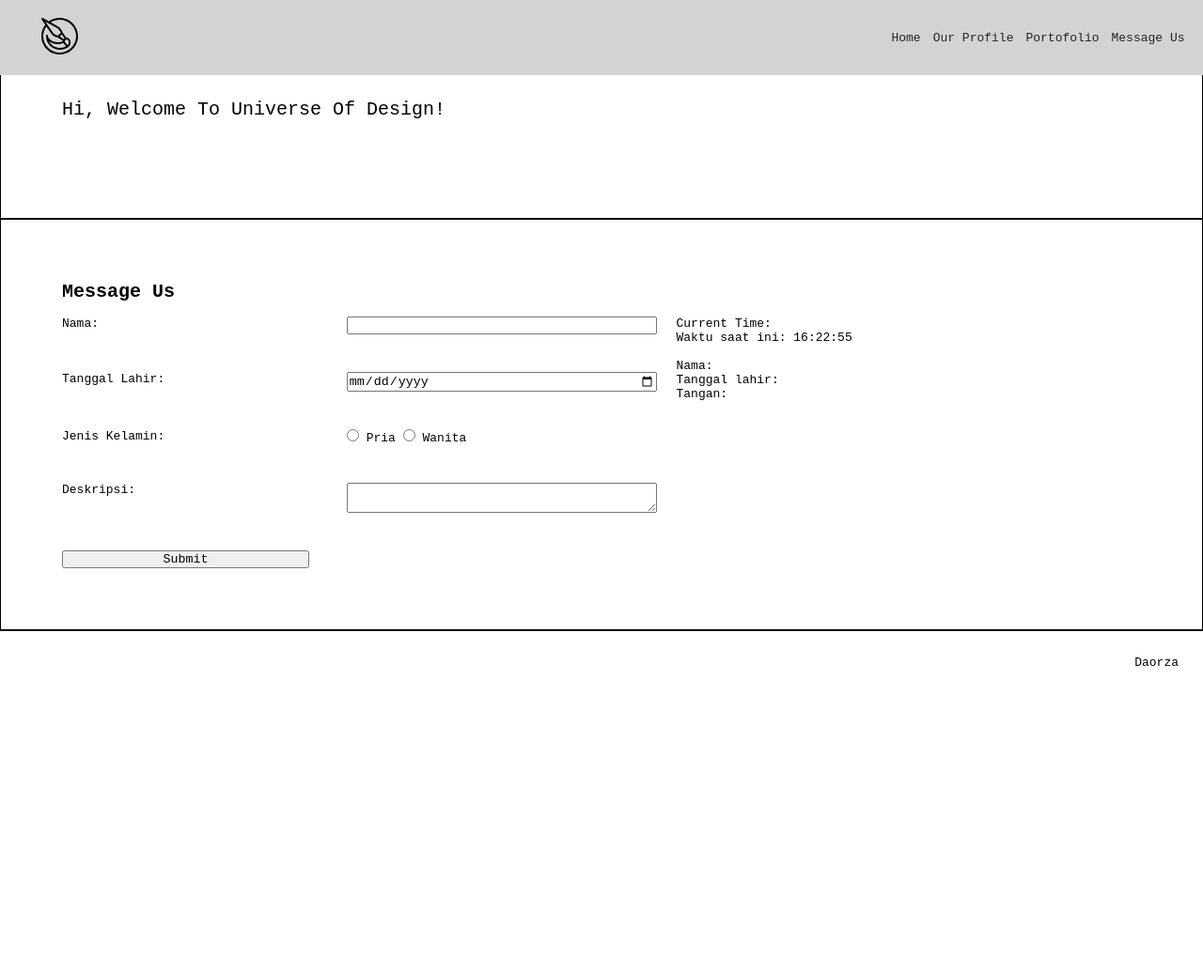
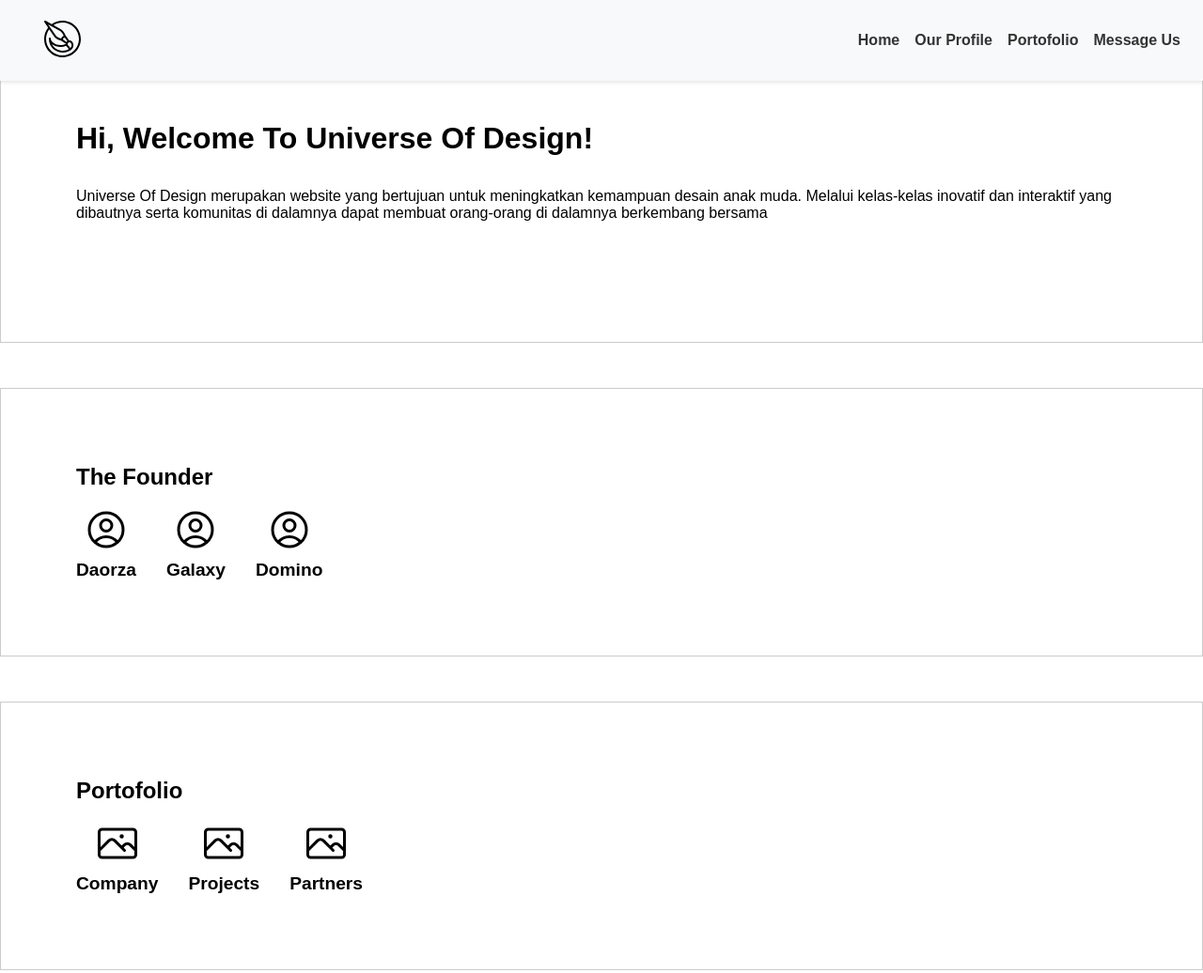
Before and after one commit to revou-fundamental-course/19-feb-24-Daorza, a plain HTML site: page index.html in a window 1280 px wide. Shown: the top 1036 px of the page at 94% size. Before the commit the page ends 800 px from the top, so only its background shows below. Drawn offline with Linux system fonts and the light colour scheme.

Commit message:
second commit

```diff
--- a/css/style.css
+++ b/css/style.css
@@ -2,18 +2,19 @@
     padding: 0;
     margin: 0;
     box-sizing: border-box;
-    font-family: monospace;
+    font-family: Arial, sans-serif;
 }
 
 nav {
     position: fixed;
-    background-color: lightgray;
+    background-color: #f8f9fa;
     display: flex;
     align-items: center;
     justify-content: space-between;
     width: 100%;
-    color: #252525;
+    color: #333;
     padding: 1rem;
+    box-shadow: 0 2px 4px rgba(0, 0, 0, 0.1);
 }
 
 .nav-menu {
@@ -22,54 +23,92 @@ nav {
 
 .nav-menu > div {
     padding: 0.5rem;
-    decoration: none;
+    text-decoration: none;
 }
-.nav-menu > div > a{
+
+.nav-menu > div > a {
     text-decoration: none;
-    color: #252525;
+    color: #333;
+    font-weight: bold;
+    transition: color 0.3s ease;
+}
 
+.nav-menu > div > a:hover {
+    color: #007bff;
 }
 
 .body {
     padding: 8rem 5rem;
-    border: 1px solid #000;
+    border: 1px solid #ccc;
 }
 
 .hi {
-    font-size: x-large;
-    font-weight: medium;
+    font-size: 2rem;
+    font-weight: bold;
+    margin-bottom: 1rem;
 }
 
 footer {
     text-align: right;
     padding: 2rem;
-    border-top: 1px solid #252525;
+    border-top: 1px solid #ccc;
 }
 
-.message {
-    border: 1px solid #000;
+.section {
+    border: 1px solid #ccc;
     padding: 5rem;
+    margin-top: 3rem;
 }
 
 .bold {
     font-weight: bold;
-    font-size: x-large;
+    font-size: 1.5rem;
 }
 
 .grid-2 {
     display: grid;
-    grid-template-columns: auto auto;
-    gap: 20px
+    grid-template-columns: repeat(auto-fit, minmax(300px, 1fr));
+    gap: 20px;
 }
 
 form {
     display: grid;
     grid-template-columns: auto auto;
-    gap: 40px
+    gap: 40px;
 }
 
 .submit {
     width: 100%;
-    grid-column: span 2;
     padding: 1rem 2rem;
+    background-color: #007bff;
+    color: #fff;
+    border: none;
+    cursor: pointer;
+    transition: background-color 0.3s ease;
 }
+
+.submit:hover {
+    background-color: #0056b3;
+}
+
+.gallery {
+    display: flex;
+    gap: 2rem;
+}
+
+.gallery div {
+    display: flex;
+    flex-direction: column;
+    align-items: center;
+}
+
+.gallery div svg {
+    width: 3rem;
+    height: 3rem;
+    margin-bottom: 0.5rem;
+}
+
+.gallery div .bold {
+    font-size: 1.2rem;
+    text-align: center;
+}
--- a/index.html
+++ b/index.html
@@ -18,15 +18,69 @@
         <div class="nav-menu" id="home">
             <div><a href="#home">Home</a></div>
             <div><a href="#profile"> Our Profile</a></div>
-            <div><a href="#portofoilio"> Portofolio</a></div>
+            <div><a href="#portofolio"> Portofolio</a></div>
             <div><a href="#message">Message Us</a> </div>
         </div>
     </nav>
     <div class="body">
         <div class="hi">Hi, Welcome To Universe Of Design!</div>
+        <br>
+        <div>Universe Of Design merupakan website yang bertujuan untuk meningkatkan kemampuan desain anak muda. Melalui kelas-kelas inovatif dan interaktif yang dibautnya serta komunitas di dalamnya dapat membuat orang-orang di dalamnya berkembang bersama</div>
     </div>
 
-    <section id="message" class="message">
+    <section id="profile" class="section">
+        <div class="bold">
+            The Founder
+        </div>
+        <br>
+        <div class="gallery">
+            <div>
+                <svg xmlns="http://www.w3.org/2000/svg" fill="none" viewBox="0 0 24 24" stroke-width="1.5" stroke="currentColor" class="w-6 h-6">
+                    <path stroke-linecap="round" stroke-linejoin="round" d="M17.982 18.725A7.488 7.488 0 0 0 12 15.75a7.488 7.488 0 0 0-5.982 2.975m11.963 0a9 9 0 1 0-11.963 0m11.963 0A8.966 8.966 0 0 1 12 21a8.966 8.966 0 0 1-5.982-2.275M15 9.75a3 3 0 1 1-6 0 3 3 0 0 1 6 0Z" />
+                  </svg>
+                <div class="bold">Daorza</div>
+            </div>
+            <div>
+                <svg xmlns="http://www.w3.org/2000/svg" fill="none" viewBox="0 0 24 24" stroke-width="1.5" stroke="currentColor" class="w-6 h-6">
+                    <path stroke-linecap="round" stroke-linejoin="round" d="M17.982 18.725A7.488 7.488 0 0 0 12 15.75a7.488 7.488 0 0 0-5.982 2.975m11.963 0a9 9 0 1 0-11.963 0m11.963 0A8.966 8.966 0 0 1 12 21a8.966 8.966 0 0 1-5.982-2.275M15 9.75a3 3 0 1 1-6 0 3 3 0 0 1 6 0Z" />
+                  </svg>
+                <div class="bold">Galaxy</div>
+            </div>
+            <div>
+                <svg xmlns="http://www.w3.org/2000/svg" fill="none" viewBox="0 0 24 24" stroke-width="1.5" stroke="currentColor" class="w-6 h-6">
+                    <path stroke-linecap="round" stroke-linejoin="round" d="M17.982 18.725A7.488 7.488 0 0 0 12 15.75a7.488 7.488 0 0 0-5.982 2.975m11.963 0a9 9 0 1 0-11.963 0m11.963 0A8.966 8.966 0 0 1 12 21a8.966 8.966 0 0 1-5.982-2.275M15 9.75a3 3 0 1 1-6 0 3 3 0 0 1 6 0Z" />
+                  </svg>
+                <div class="bold">Domino</div>
+            </div>
+        </div>
+    </section>
+    <section id="portofolio" class="section">
+        <div class="bold">
+            Portofolio
+        </div>
+        <br>
+        <div class="gallery">
+           <div>
+            <svg xmlns="http://www.w3.org/2000/svg" fill="none" viewBox="0 0 24 24" stroke-width="1.5" stroke="currentColor" class="w-6 h-6">
+                <path stroke-linecap="round" stroke-linejoin="round" d="m2.25 15.75 5.159-5.159a2.25 2.25 0 0 1 3.182 0l5.159 5.159m-1.5-1.5 1.409-1.409a2.25 2.25 0 0 1 3.182 0l2.909 2.909m-18 3.75h16.5a1.5 1.5 0 0 0 1.5-1.5V6a1.5 1.5 0 0 0-1.5-1.5H3.75A1.5 1.5 0 0 0 2.25 6v12a1.5 1.5 0 0 0 1.5 1.5Zm10.5-11.25h.008v.008h-.008V8.25Zm.375 0a.375.375 0 1 1-.75 0 .375.375 0 0 1 .75 0Z" />
+              </svg>
+              <div class="bold">Company</div>
+           </div>
+           <div>
+            <svg xmlns="http://www.w3.org/2000/svg" fill="none" viewBox="0 0 24 24" stroke-width="1.5" stroke="currentColor" class="w-6 h-6">
+                <path stroke-linecap="round" stroke-linejoin="round" d="m2.25 15.75 5.159-5.159a2.25 2.25 0 0 1 3.182 0l5.159 5.159m-1.5-1.5 1.409-1.409a2.25 2.25 0 0 1 3.182 0l2.909 2.909m-18 3.75h16.5a1.5 1.5 0 0 0 1.5-1.5V6a1.5 1.5 0 0 0-1.5-1.5H3.75A1.5 1.5 0 0 0 2.25 6v12a1.5 1.5 0 0 0 1.5 1.5Zm10.5-11.25h.008v.008h-.008V8.25Zm.375 0a.375.375 0 1 1-.75 0 .375.375 0 0 1 .75 0Z" />
+              </svg>
+              <div class="bold">Projects</div>
+           </div>
+           <div>
+            <svg xmlns="http://www.w3.org/2000/svg" fill="none" viewBox="0 0 24 24" stroke-width="1.5" stroke="currentColor" class="w-6 h-6">
+                <path stroke-linecap="round" stroke-linejoin="round" d="m2.25 15.75 5.159-5.159a2.25 2.25 0 0 1 3.182 0l5.159 5.159m-1.5-1.5 1.409-1.409a2.25 2.25 0 0 1 3.182 0l2.909 2.909m-18 3.75h16.5a1.5 1.5 0 0 0 1.5-1.5V6a1.5 1.5 0 0 0-1.5-1.5H3.75A1.5 1.5 0 0 0 2.25 6v12a1.5 1.5 0 0 0 1.5 1.5Zm10.5-11.25h.008v.008h-.008V8.25Zm.375 0a.375.375 0 1 1-.75 0 .375.375 0 0 1 .75 0Z" />
+              </svg>
+              <div class="bold">Partners</div>
+           </div>
+        </div>
+    </section>
+    <section id="message" class="section">
         <div class="bold">
             Message Us
         </div>
@@ -52,14 +106,10 @@
                 <p>Current Time:<div id="waktu"></div>
                 </p>
                 <br>
-                <p id="hasilNama"></p>
-                <p id="hasilTanggalLahir"></p>
-                <p id="hasilJenisKelamin"></p>
-                <p id="hasilDeskripsi"></p>
-                <div>Nama: </div>
-                <div>Tanggal lahir:</div>
-                <div>Tangan:</div>
-                <div></div>
+                <div>Nama: <div id="hasilNama"></div> </div>
+                <div>Tanggal lahir: <div id="hasilNama"></div></div>
+                <div>Jenis Kelamin: <div id="hasilNama"></div></div>
+                <div>Deskripsi <div id="hasilNama"></div></div>
             </div>
         </div>
     </section>
--- a/js/script.js
+++ b/js/script.js
@@ -12,7 +12,10 @@ function tampilkanWaktu() {
 window.addEventListener('load', tampilkanWaktu);
 
 const form = document.getElementById('myForm');
-const hasilDiv = document.getElementById('hasil');
+const hasilNama = document.getElementById('hasilNama');
+const hasilTanggalLahir = document.getElementById('hasilTanggalLahir');
+const hasilJenisKelamin = document.getElementById('hasilJenisKelamin');
+const hasilDeskripsi = document.getElementById('hasilDeskripsi');
 
 form.addEventListener('submit', function(event) {
     event.preventDefault();
@@ -21,10 +24,8 @@ form.addEventListener('submit', function(event) {
     const jenisKelamin = form.elements.jenis_kelamin.value;
     const deskripsi = form.elements.deskripsi.value;
 
-    hasilDiv.innerHTML = `
-        <p><strong>Nama:</strong> ${nama}</p>
-        <p><strong>Tanggal Lahir:</strong> ${tanggalLahir}</p>
-        <p><strong>Jenis Kelamin:</strong> ${jenisKelamin}</p>
-        <p><strong>Deskripsi:</strong> ${deskripsi}</p>
-    `;
+    hasilNama.textContent = `Nama: ${nama}`;
+    hasilTanggalLahir.textContent = `Tanggal Lahir: ${tanggalLahir}`;
+    hasilJenisKelamin.textContent = `Jenis Kelamin: ${jenisKelamin}`;
+    hasilDeskripsi.textContent = `Deskripsi: ${deskripsi}`;
 });
```
